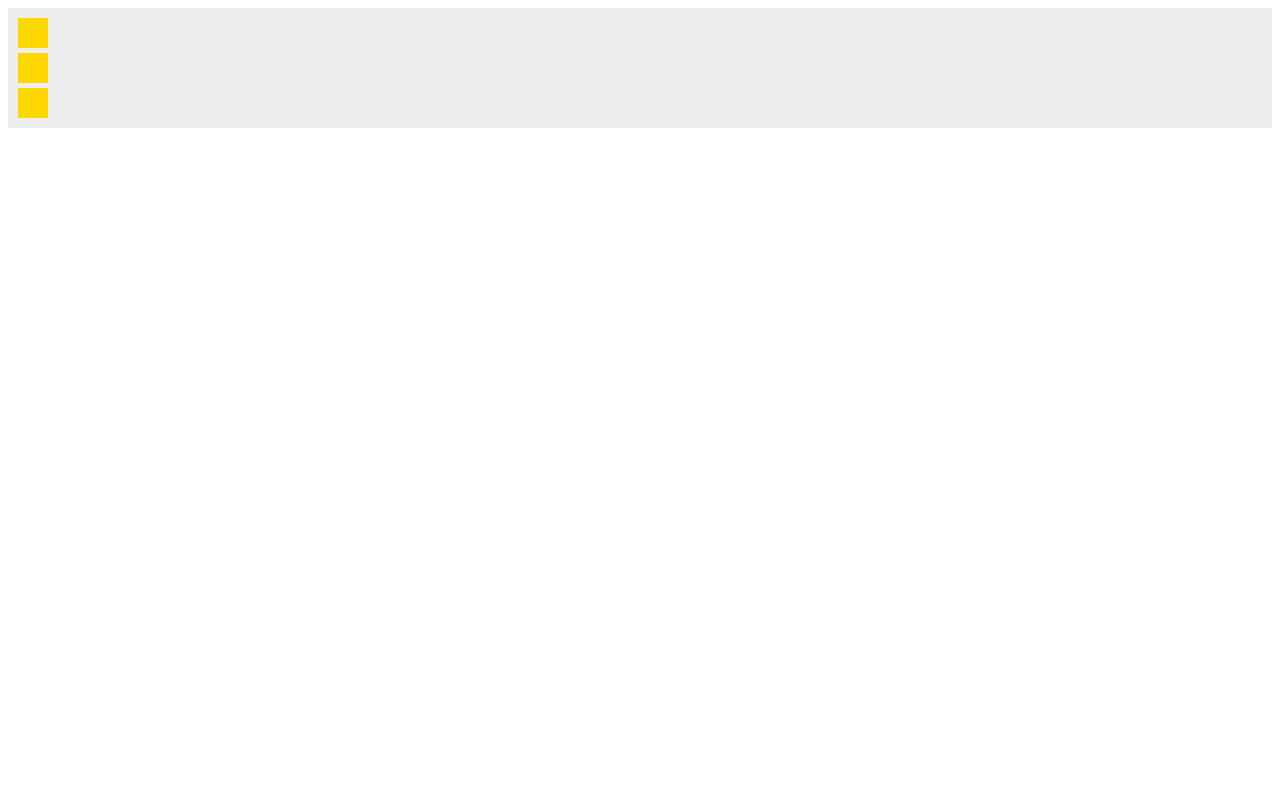
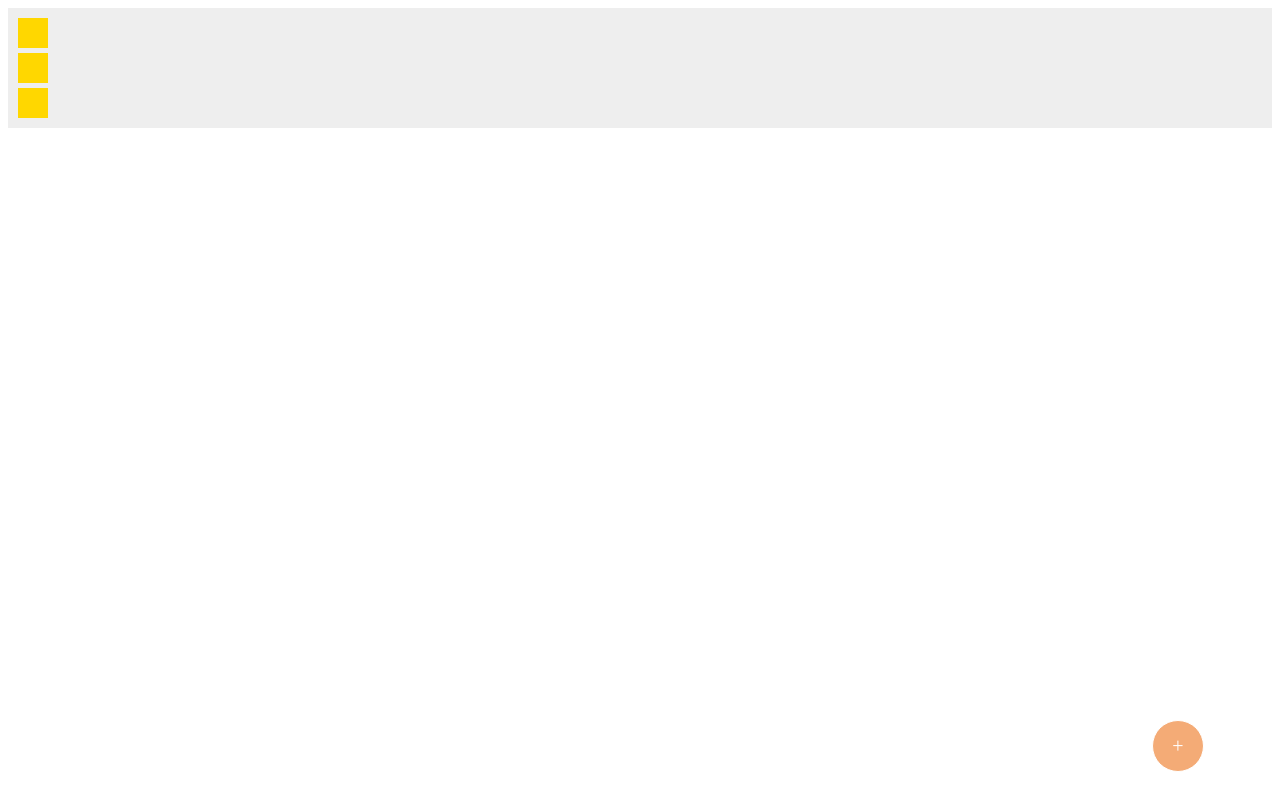
Before and after one commit to bella0809/hw05-03, a plain HTML site: page index.html in a window 1280 px wide. Drawn offline with Linux system fonts and the light colour scheme.

Commit message:
update second

```diff
--- a/index.html
+++ b/index.html
@@ -14,7 +14,7 @@
   <div class="bar item3">
   </div>
 </div>
-
+<div class="fixed">+</div>
 
 
 </body>
--- a/main.css
+++ b/main.css
@@ -27,3 +27,18 @@ div.bar.item1:hover{
   background: red;
 
 }
+
+.fixed{
+    height: 50px;
+    width: 50px;
+    border-radius: 50px;
+    background: #f4ab76;
+    position: fixed;
+    left: 90%;
+    top: 90%;
+    text-align: center;
+    line-height: 50px;
+    font-size: 20px;
+    color: #ffffff;
+    border: 1px solid #ffffff;
+}
```
